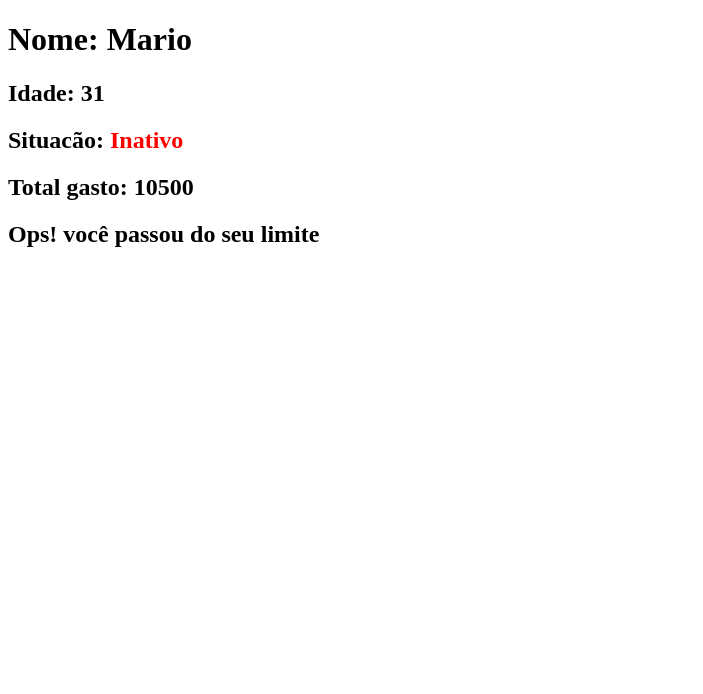
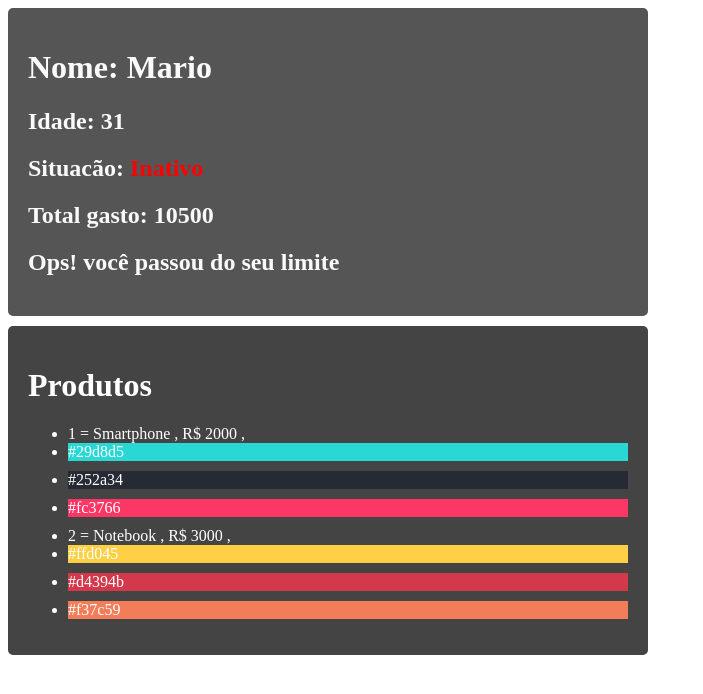
Before and after one commit to natamartins/Origamid, a React (Create React App) app: page / in a window 1280 px wide. Shown: the top 694 px of the page, without its empty margins (0-703 px from the left). Built offline with nearby package versions, Linux system fonts and the light colour scheme.

Commit message:
new update ex02

```diff
--- a/src/App.jsx
+++ b/src/App.jsx
@@ -1,9 +1,11 @@
 import Exercico01 from './components/exercicio01';
+import Exercico02 from './components/exercicio02';
 
 const App = () => {
   return (
     <div>
       <Exercico01 />
+      <Exercico02 />
     </div>
   );
 };
--- a/src/components/exercicio01/index.jsx
+++ b/src/components/exercicio01/index.jsx
@@ -29,7 +29,7 @@ const Exercico01 = () => {
     .reduce((a, b) => a + b);
 
   return (
-    <div>
+    <div className="ex01">
       <h1>Nome: {dados.cliente}</h1>
       <h2>Idade: {dados.idade}</h2>
       <h2>
--- /dev/null
+++ b/src/components/exercicio01/style.css
@@ -0,0 +1,8 @@
+.ex01{
+  background-color: #555;
+  color: #fafafa;
+  width: 600px;
+  padding: 20px;
+  border-radius: 5px;
+  margin-bottom: 10px;
+}
--- /dev/null
+++ b/src/components/exercicio02/index.jsx
@@ -0,0 +1,49 @@
+const produtos = [
+  {
+    id: 1,
+    nome: 'Smartphone',
+    preco: 'R$ 2000',
+    cores: ['#29d8d5', '#252a34', '#fc3766'],
+  },
+  {
+    id: 2,
+    nome: 'Notebook',
+    preco: 'R$ 3000',
+    cores: ['#ffd045', '#d4394b', '#f37c59'],
+  },
+  {
+    id: 3,
+    nome: 'Tablet',
+    preco: 'R$ 1500',
+    cores: ['#365069', '#47c1c8', '#f95786'],
+  },
+];
+
+const Exercico02 = () => {
+  const price = produtos.filter(({ preco }) =>
+    Number(preco.replace('R$ ', '') > 1500),
+  );
+
+  console.log(price);
+  return (
+    <>
+      <div className="ex02">
+        <h1>Produtos</h1>
+        <ul>
+          {price.map(({ nome, preco, cores, id }) => (
+            <li key={(nome, id, preco, cores)}>
+              {id} = {nome} , {preco} ,{' '}
+              {cores.map((cor) => (
+                <li key={cor} style={{ background: cor, color: 'white' }}>
+                  {cor}
+                </li>
+              ))}
+            </li>
+          ))}
+        </ul>
+      </div>
+    </>
+  );
+};
+
+export default Exercico02;
--- /dev/null
+++ b/src/components/exercicio02/style.css
@@ -0,0 +1,11 @@
+.ex02{
+  background-color: #444;
+  color: white;
+  width: 600px;
+  padding: 20px;
+  border-radius: 5px;
+}
+
+.ex02 li {
+  margin-bottom: 10px;
+}
--- a/src/index.jsx
+++ b/src/index.jsx
@@ -1,5 +1,7 @@
 import React from 'react';
 import ReactDOM from 'react-dom/client';
+import './components/exercicio01/style.css';
+import './components/exercicio02/style.css';
 import App from './App';
 
 const root = ReactDOM.createRoot(document.getElementById('root'));
```
